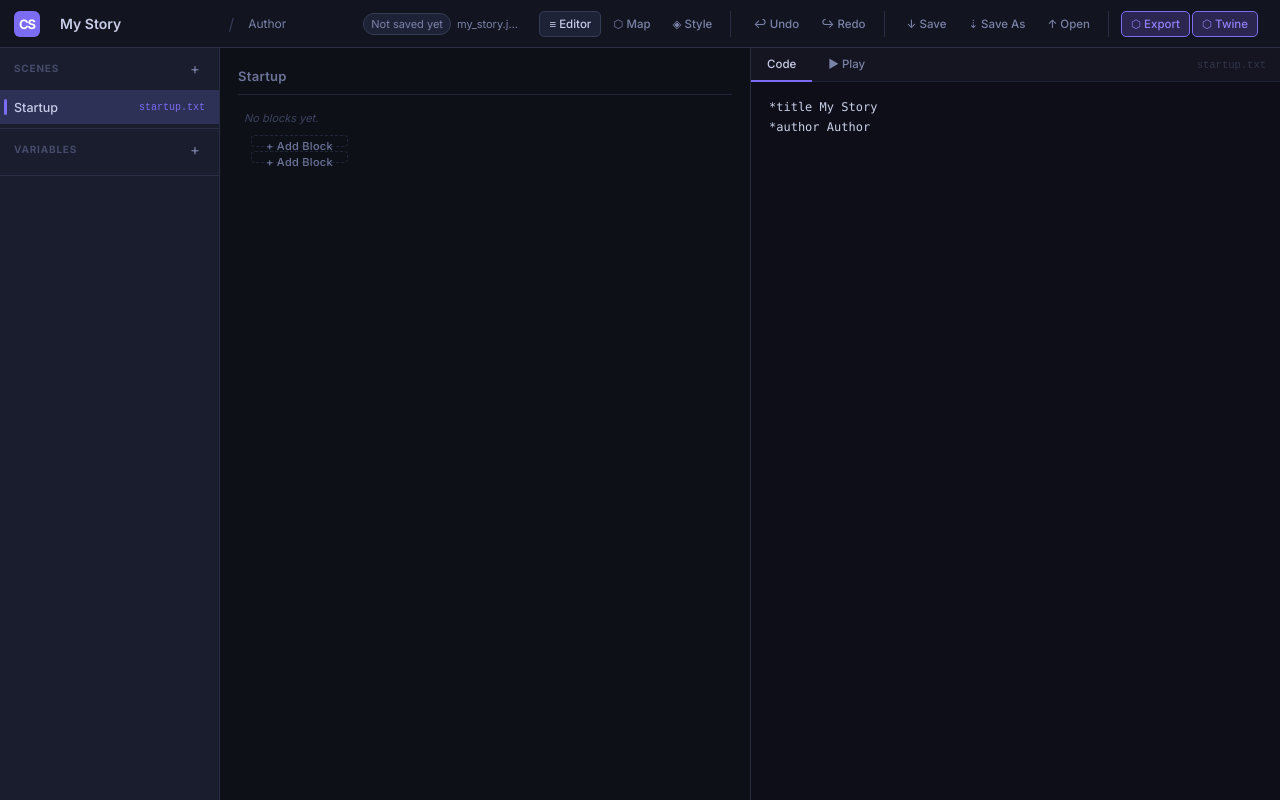
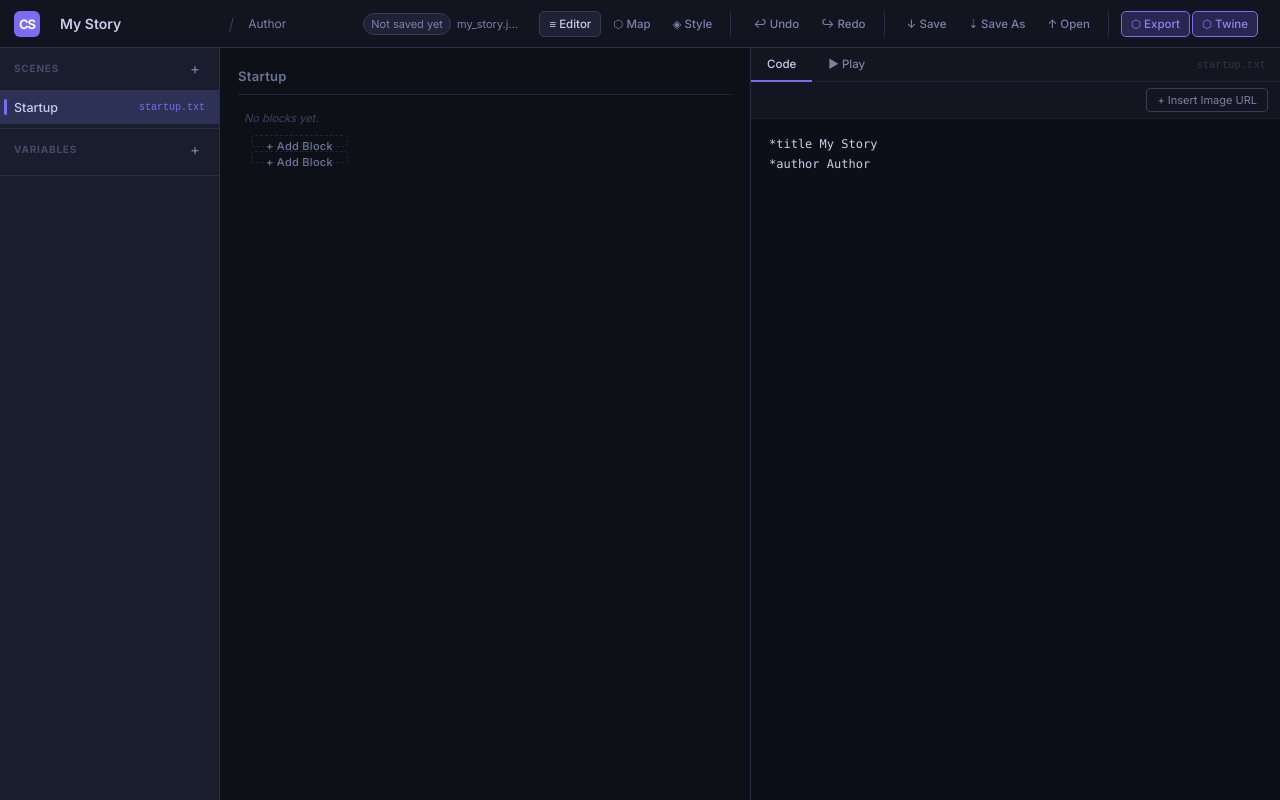
Before and after one commit to Mindworm-Lab/choicescript-to-twine-converter, a React (Vite) app: page / in a window 1280 px wide. Built offline with nearby package versions, Linux system fonts and the light colour scheme.

Commit message:
feat: add insert image URL action in code editor

```diff
--- a/src/components/CodePreview/CodePreview.module.css
+++ b/src/components/CodePreview/CodePreview.module.css
@@ -58,6 +58,33 @@
   overflow: hidden;
 }
 
+.codeTools {
+  display: flex;
+  align-items: center;
+  justify-content: flex-end;
+  padding: 6px 12px;
+  background: var(--code-surface);
+  border-bottom: 1px solid var(--code-border);
+  flex-shrink: 0;
+}
+
+.codeToolBtn {
+  border: 1px solid var(--chrome-border2);
+  border-radius: 4px;
+  background: transparent;
+  color: var(--chrome-text-sub);
+  font-size: 11px;
+  padding: 4px 10px;
+  cursor: pointer;
+  transition: background 0.12s, color 0.12s, border-color 0.12s;
+}
+
+.codeToolBtn:hover {
+  background: var(--chrome-hover);
+  color: var(--chrome-text);
+  border-color: var(--accent);
+}
+
 .parseError {
   padding: 7px 14px;
   background: #280a0a;
--- a/src/components/CodePreview/CodePreview.tsx
+++ b/src/components/CodePreview/CodePreview.tsx
@@ -53,6 +53,7 @@ function CodeEditor() {
   const [isFocused, setIsFocused] = useState(false);
   const [parseError, setParseError] = useState<string | null>(null);
   const parseTimerRef = useRef<ReturnType<typeof setTimeout> | null>(null);
+  const textareaRef = useRef<HTMLTextAreaElement>(null);
 
   useEffect(
     () => () => {
@@ -114,14 +115,57 @@ function CodeEditor() {
     }
   }
 
+  function insertImageFromUrl() {
+    const rawUrl = window.prompt("Image URL", "https://picsum.photos/seed/story/900/500");
+    const url = rawUrl?.trim();
+    if (!url) return;
+
+    const rawAlign = window.prompt("Alignment (left, center, right, none)", "center");
+    const normalizedAlign = (rawAlign ?? "center").trim().toLowerCase();
+    const align = ["left", "center", "right", "none"].includes(normalizedAlign)
+      ? normalizedAlign
+      : "center";
+
+    const command = align === "none" ? `*image ${url}` : `*image ${url} ${align}`;
+    const baseText = isFocused ? localCode : generatedCode;
+
+    const textarea = textareaRef.current;
+    const start = textarea?.selectionStart ?? baseText.length;
+    const end = textarea?.selectionEnd ?? baseText.length;
+
+    const before = baseText.slice(0, start);
+    const after = baseText.slice(end);
+    const needsLeadingNewline = before.length > 0 && !before.endsWith("\n");
+    const needsTrailingNewline = after.length > 0 && !after.startsWith("\n");
+
+    const insertion = `${needsLeadingNewline ? "\n" : ""}${command}${needsTrailingNewline ? "\n" : ""}`;
+    const nextText = `${before}${insertion}${after}`;
+
+    setIsFocused(true);
+    setLocalCode(nextText);
+    scheduleParseAndUpdate(nextText);
+
+    requestAnimationFrame(() => {
+      textarea?.focus();
+      const nextPos = before.length + insertion.length;
+      textarea?.setSelectionRange(nextPos, nextPos);
+    });
+  }
+
   return (
     <div className={styles.codeEditorWrap}>
+      <div className={styles.codeTools}>
+        <button className={styles.codeToolBtn} onClick={insertImageFromUrl}>
+          + Insert Image URL
+        </button>
+      </div>
       {parseError && (
         <div className={styles.parseError}>
           &#x26A0; Parse error: {parseError}
         </div>
       )}
       <textarea
+        ref={textareaRef}
         className={styles.codeTextarea}
         value={isFocused ? localCode : generatedCode}
         onChange={handleChange}
```
